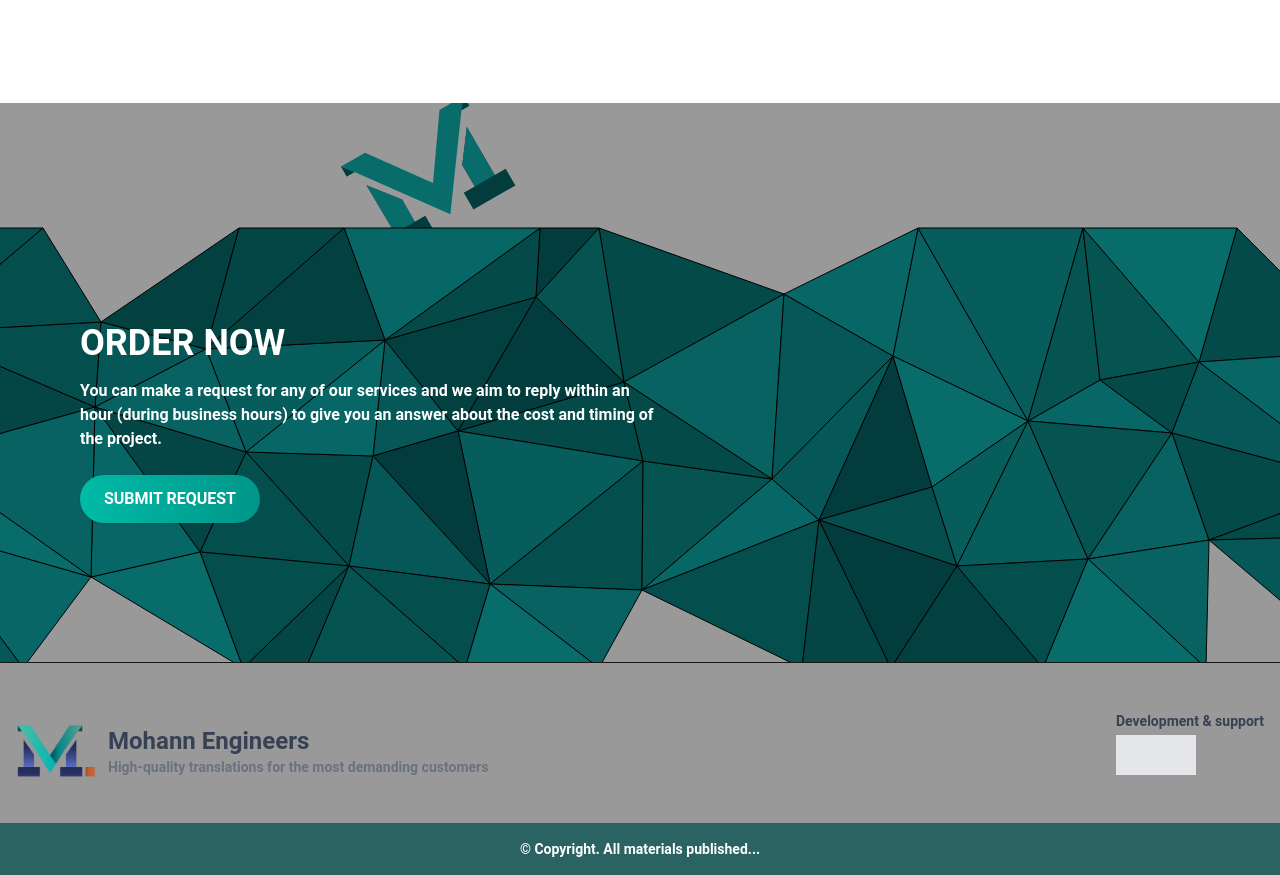
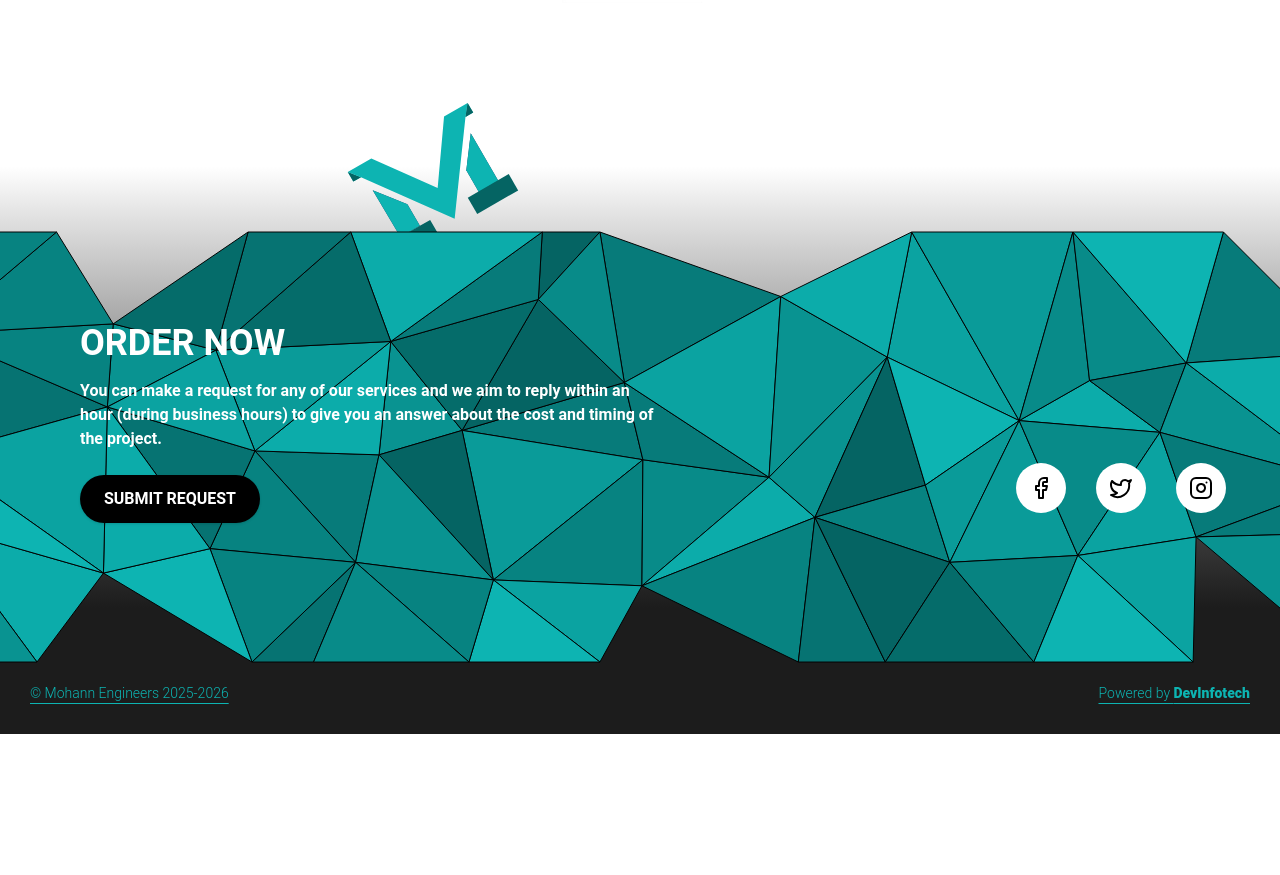
Before and after one commit to AstronautGuy/Mohann, a Next.js app: page / in a window 1280 px wide. Shown: the part 1687-2562 px from the top of the page. After the commit the page ends 2421 px from the top, so only its background shows below. Built offline with nearby package versions, Linux system fonts and the light colour scheme.

Commit message:
refactor Footer component; enhance layout with social media links and improve styling

```diff
--- a/app/globals.css
+++ b/app/globals.css
@@ -1,6 +1,9 @@
 @import "tailwindcss";
 @import url('https://fonts.googleapis.com/css2?family=Roboto:wght@400;500;700;900&display=swap');
 
+html {
+  scroll-behavior: smooth;
+}
 html, body {
   font-family: 'Roboto', sans-serif;
   font-weight: 600; /* Default to medium thickness */
--- a/app/layout.js
+++ b/app/layout.js
@@ -4,12 +4,23 @@ import Header from "../components/header";
 import Footer from "../components/Footer";
 import Bottombar from "../components/bottombar";
 
+export const metadata = {
+    title: "Your Site Title",
+    description: "Your site description here",
+    viewport: "width=device-width, initial-scale=1.0",
+};
+
 export default function RootLayout({ children }) {
     return (
         <html lang="en">
+        <head>
+            {/* The metadata API should automatically inject the viewport meta tag.
+            If it doesn’t work for some reason, you can also include it manually: */}
+            <meta name="viewport" content="width=device-width, initial-scale=1.0" />
+        </head>
         <body>
-        {/*<Topbar />*/}
-        {/*<Header />*/}
+        <Topbar />
+        <Header />
         <main className="p-4">{children}</main>
         <Footer />
         </body>
--- a/components/Footer.js
+++ b/components/Footer.js
@@ -1,21 +1,14 @@
 import React from "react";
 import Image from "next/image";
+import { Twitter, Facebook, Instagram } from "lucide-react";
 
 const Footer = () => {
     return (
-        <footer className="relative overflow-hidden">
-            {/*
-        1) Top Section with Polygon Background
-           + Subtle Overlay for Better Text Contrast
-      */}
-            <div className="relative bg-no-repeat border-b-1 bg-center h-[560px] bg-[url('/footerbg.svg')]">
-                {/*
-          Subtle overlay to darken the background slightly
-          so text stands out more (change opacity to taste).
-        */}
-                <div className="absolute inset-0 bg-black/40" />
-
-                {/* Text container, placed above overlay */}
+        <>
+        <footer className="relative overflow-hidden bg-gradient-to-b from-10% from-white to-80% to-[#1c1c1c]">
+            {/* Top Section */}
+            <div className="relative flex bg-no-repeat bg-center bg-cover h-[560px] bg-[url('/footerbg.svg')]">
+                <div className="absolute inset-0" />
                 <div className="relative z-10 flex flex-col justify-center items-start h-full px-4 md:px-20">
                     <h2 className="text-3xl md:text-4xl font-bold text-white mb-4 mt-20">
                         ORDER NOW
@@ -25,59 +18,45 @@ const Footer = () => {
                         within an hour (during business hours) to give you an answer about
                         the cost and timing of the project.
                     </p>
-                    <button className="bg-gradient-to-r from-teal-500 to-teal-600 text-white font-semibold py-3 px-6 rounded-full shadow hover:scale-105 transition-transform">
-                        SUBMIT REQUEST
+                    <button className="bg-black text-white font-semibold py-3 px-6 rounded-full shadow hover:scale-105 transition-transform">
+                        <a href="/contact" >SUBMIT REQUEST</a>
                     </button>
                 </div>
-            </div>
-
-            {/*
-        2) Middle Section with Logo & Additional Info
-           Removed negative margins and fixed heights
-           so the layout flows naturally.
-      */}
-            <div className="bg-black/40 py-8 shadow-md">
-                <div className="max-w-7xl mx-auto px-4 flex flex-col sm:flex-row items-center justify-between">
-                    {/* Left side: Logo & Tagline */}
-                    <div className="mb-6 sm:mb-0 flex flex-col mt-4">
-                        <div className="flex items-center space-x-3">
-                            <div className="h-20 w-20 relative">
-                                {/* Next/Image usage (replace with <img> if you prefer) */}
-                                <Image
-                                    src="/images/logoCropped.png"
-                                    alt="Company Logo"
-                                    layout="fill"
-                                    objectFit="contain"
-                                />
-                            </div>
-                            <div>
-                                <h3 className="text-gray-700 text-2xl font-semibold">
-                                    Mohann Engineers
-                                </h3>
-                                <p className="text-sm text-gray-500">
-                                    High-quality translations for the most demanding customers
-                                </p>
-                            </div>
-                        </div>
-                    </div>
-
-                    {/* Right side: Development & Support + Placeholder Logo */}
-                    <div className="text-center sm:text-right">
-                        <p className="text-sm text-gray-700 mb-1">Development &amp; support</p>
-                        <div className="h-10 w-20 bg-gray-200 mx-auto sm:mx-0" />
-                    </div>
+                <div className="relative flex flex-row gap-[30px] mt-90 ml-70 hidden md:inline-flex">
+                    <a
+                        href="https://facebook.com/your_page"
+                        target="_blank"
+                        rel="noopener noreferrer"
+                        className="flex items-center justify-center w-[50px] h-[50px] rounded-full bg-white text-black text-[30px] no-underline transition duration-300 ease-in-out"
+                    >
+                        <Facebook />
+                    </a>
+                    <a
+                        href="https://twitter.com/your_page"
+                        target="_blank"
+                        rel="noopener noreferrer"
+                        className="flex items-center justify-center w-[50px] h-[50px] rounded-full bg-white text-black text-[30px] no-underline transition duration-300 ease-in-out"
+                    >
+                        <Twitter />
+                    </a>
+                    <a
+                        href="https://instagram.com/your_page"
+                        target="_blank"
+                        rel="noopener noreferrer"
+                        className="flex items-center justify-center w-[50px] h-[50px] rounded-full bg-white text-black text-[30px] no-underline transition duration-300 ease-in-out"
+                    >
+                        <Instagram />
+                    </a>
                 </div>
             </div>
-
-            {/*
-        3) Bottom Section
-      */}
-            <div className="bg-[#2b6262] py-4">
-                <p className="text-center text-sm text-white">
-                    © Copyright. All materials published...
-                </p>
-            </div>
+            <section className="overflow-x-hidden w-auto flex flex-col mt-5 bg-[#1c1c1c] text-white text-center justify-between items-center">
+    <div className="w-full bg-[#1c1c1c] text-[#0db4b2] text-center pt-0 pr-[30px] pb-[30px] pl-[30px] text-[14px] flex justify-between items-center underline-offset-5 underline font-light">
+        <span>&copy; Mohann Engineers 2025-2026</span>
+        <span className="powered">Powered by <a href="https://devinfotech.net" target="_blank"><strong>DevInfotech</strong></a></span>
+    </div>
+            </section>
         </footer>
+    </>
     );
 };
 
```
